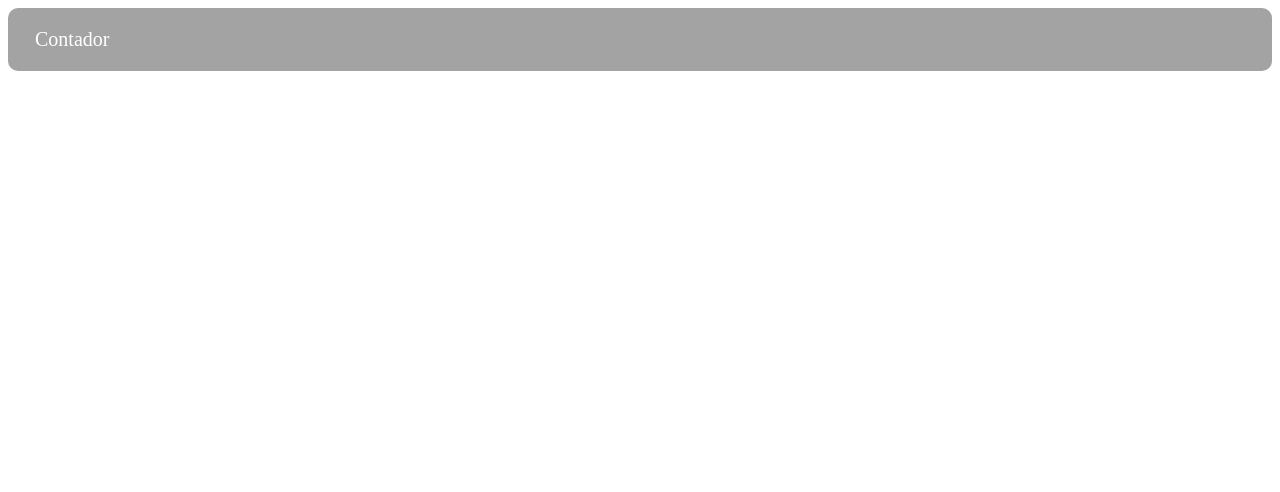
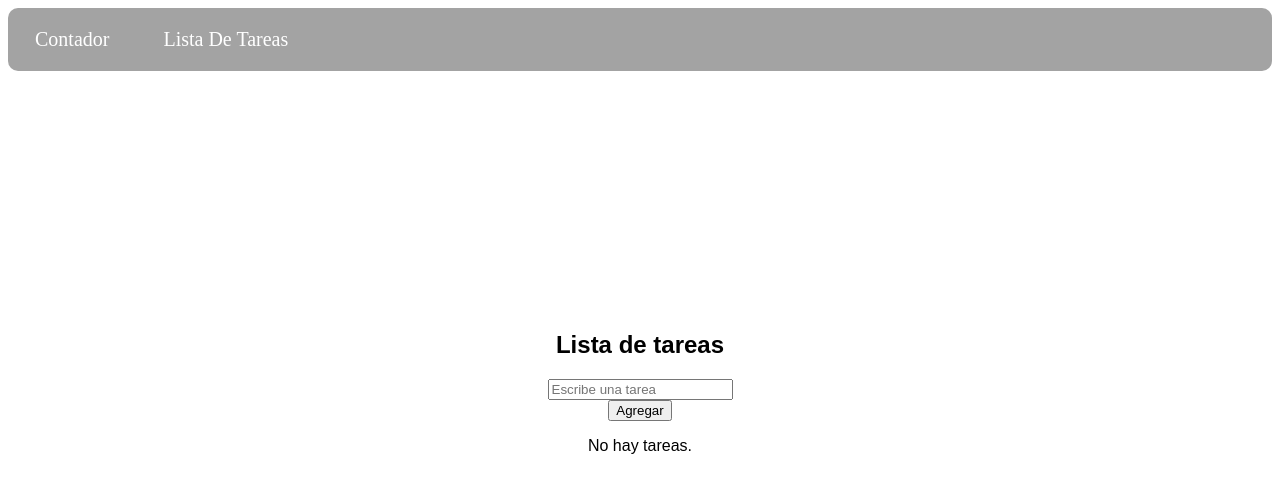
Before and after one commit to jkdevcode/vuejs_documentation_examples, a Vue app: page /lista-de-tareas in a window 1280 px wide. Before the commit this address had no page. Shown: the top 492 px of the page. Built offline with nearby package versions, Linux system fonts and the light colour scheme.

Commit message:
Add to-do list with vue

```diff
--- a/src/components/Sidebar.vue
+++ b/src/components/Sidebar.vue
@@ -4,6 +4,7 @@
     <nav class="main-nav">
       <ul class="main-list">
         <li class="list"><router-link to="/contador">Contador</router-link></li>
+        <li class="list"><router-link to="/lista-de-tareas">Lista De Tareas</router-link></li>
       </ul>
     </nav>
   </div>
--- /dev/null
+++ b/src/modules/listaDeTareas/components/ListaDeTareas.vue
@@ -0,0 +1,71 @@
+<template>
+  <div class="lista-de-tareas">
+    <h2>Lista de tareas</h2>
+    <input
+      type="text"
+      v-model="nuevaTarea"
+      @keyup.enter="addTarea"
+      placeholder="Escribe una tarea"
+    />
+    <button @click="addTarea">Agregar</button>
+    <ul v-if="tareas.length > 0">
+      <li v-for="(tarea, index) in tareas" :key="index">
+        {{ index + 1 }}. {{ tarea.texto }}
+        <button @click="borraTarea(index)">Borrar</button>
+      </li>
+    </ul>
+    <p v-else>No hay tareas.</p>
+  </div>
+</template>
+
+<script setup>
+import { ref } from 'vue';
+
+const tareas = ref([]);
+const nuevaTarea = ref('');
+
+const addTarea = () => {
+  if (nuevaTarea.value.trim() !== '') {
+    tareas.value.push({ texto: nuevaTarea.value, completa: false });
+    nuevaTarea.value = '';
+  }
+};
+
+const borraTarea = (index) => {
+  tareas.value.splice(index, 1);
+};
+
+</script>
+
+<style scoped>
+.lista-de-tareas {
+  display: flex;
+  flex-direction: column;
+  align-items: center;
+  justify-content: center;
+  height: 80vh;
+  font-family: sans-serif;
+}
+ul {
+  list-style: none;
+  padding: 0;
+}
+
+li {
+  padding: 8px;
+  border-bottom: 1px solid #eee;
+}
+
+li:last-child {
+  border-bottom: none;
+}
+
+li button {
+  margin-left: 8px;
+}
+
+li.completa {
+  text-decoration: line-through;
+  color: #888;
+}
+</style>
--- a/src/router/index.js
+++ b/src/router/index.js
@@ -1,5 +1,6 @@
 import { createRouter, createWebHistory } from "vue-router";
 import Contador from "@/modules/contador/components/Contador.vue";
+import ListaDeTareas from "@/modules/listaDeTareas/components/ListaDeTareas.vue";
 
 const routes = [
   // {
@@ -12,6 +13,11 @@ const routes = [
     name: "contador",
     component: Contador
   },
+  {
+    path: "/lista-de-tareas",
+    name: "Lista De Tareas",
+    component: ListaDeTareas
+  },
 ];
 
 const router = createRouter({
```
